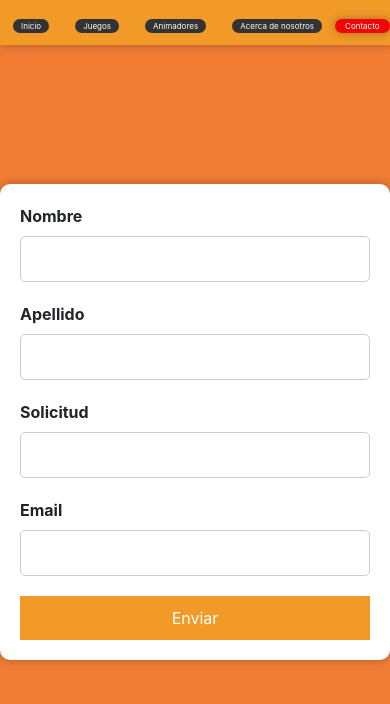
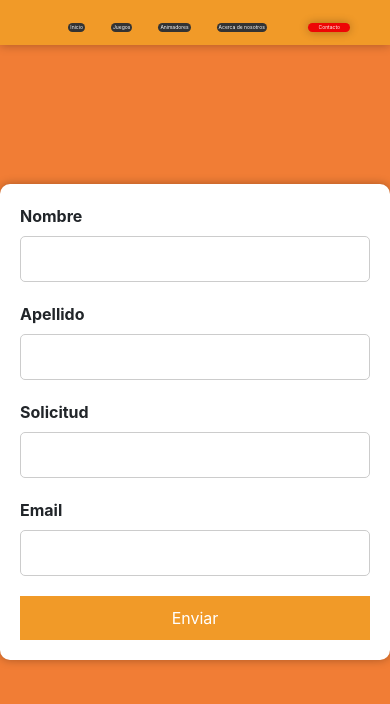
Before and after one commit to Lauchitaa/TPOnew, a plain HTML site: page form.html in a window 390 px wide. Drawn offline with nearby package versions, Linux system fonts and the light colour scheme.

Commit message:
Update estilos-formulario.css

```diff
--- a/estilos-formulario.css
+++ b/estilos-formulario.css
@@ -191,17 +191,17 @@ body {
 
   }
 
-  @media (max-width:550px) {
+  @media (max-width:500px) {
 
     .header a{
-      font-size: 8px;
+      font-size: 5px;
     }
     .header img{
       width: 0%;
       height: 40px;
     }
     nav a {
-      padding: 1px 8px;
+      padding: 1px 2px;
 
     }
     nav li {
@@ -210,7 +210,7 @@ body {
     .contacto a {
       display: inline-block;
       padding: 1px 10px;
-      font-size: 8px;
+      font-size: 5px;
     }
 
 
```
